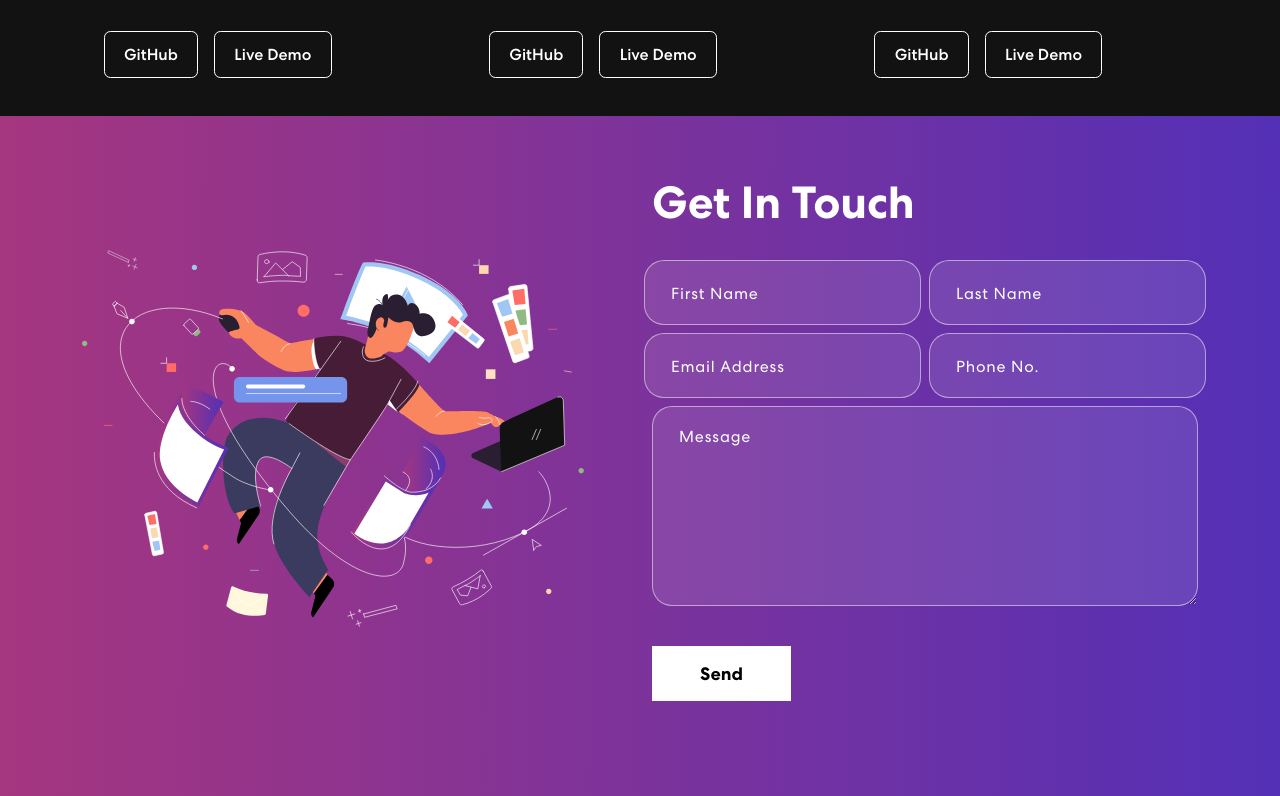
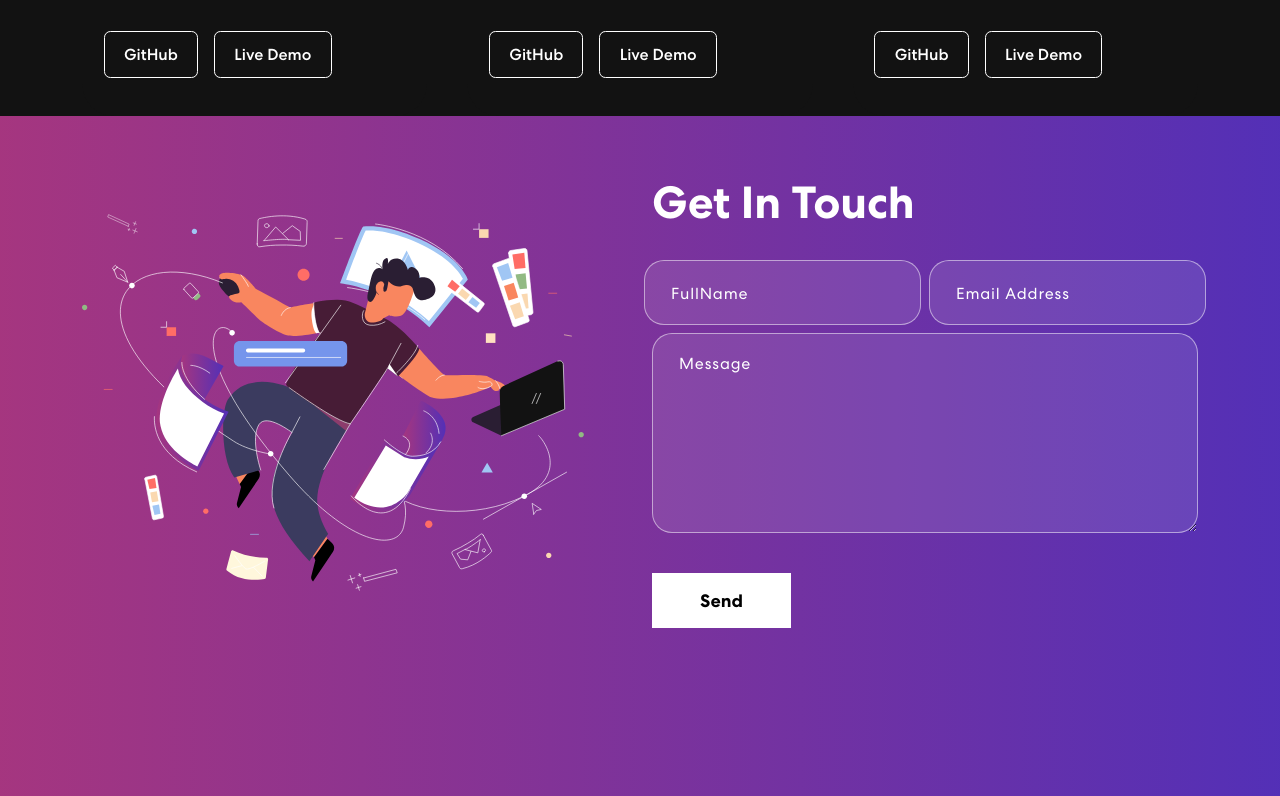
Before and after one commit to niteshSingh001/MY-PORTFOLIO-WEBSITE, a React (Create React App) app: page / in a window 1280 px wide. Shown: the part 1724-2520 px from the top of the page. Built offline with nearby package versions, Linux system fonts and the light colour scheme.

Commit message:
updated Contact component

```diff
--- a/package.json
+++ b/package.json
@@ -4,6 +4,7 @@
   "private": true,
   "proxy": "https://localhost:5000",
   "dependencies": {
+    "@emailjs/browser": "^3.11.0",
     "@testing-library/jest-dom": "^5.17.0",
     "@testing-library/react": "^13.4.0",
     "@testing-library/user-event": "^13.5.0",
--- a/src/components/Contact.js
+++ b/src/components/Contact.js
@@ -1,53 +1,33 @@
-import React, { useState } from "react";
+import React, { useRef, useState } from "react";
 import contactImg from "../assets/img/contact-img.svg";
 import { Container, Row, Col } from "react-bootstrap";
+import emailjs from "@emailjs/browser";
 
 function Contact() {
-  const formInitialDetails = {
-    firstName: "",
-    lastName: "",
-    email: "",
-    phone: "",
-    message: "",
-  };
+  const form = useRef();
 
-  const [formDetails, setFormDetails] = useState(formInitialDetails);
-  const [buttonText, setButtonText] = useState("Send");
-  const [status, setStatus] = useState({});
+  const sendEmail = (e) => {
+    e.preventDefault();
 
-  const onFormUpdate = (category, value) => {
-    setFormDetails({
-      ...formDetails,
-      [category]: value,
-    });
-  };
-
-  const handleSubmit = async (e) => {
-    e.preventDefault();
-    setButtonText("Sending...");
-    let response = await fetch("http://localhost:5000/contact", {
-      method: "POST",
-      headers: {
-        "Content-Type": "Application/json;charset=utf-8",
+    emailjs
+      .sendForm(
+        "service_tejaqo5",
+        "template_5czy8rr",
+        form.current,
+        "BP5Q0MfyjmBdeUL7f"
+      )
+      .then(
+        (result) => {
+          console.log(result.text);
         },
-      body: JSON.stringify(formDetails),
-    });
-    setButtonText("Send");
-    let result = await response.json();
-    setFormDetails(formInitialDetails);
-
-    if (result.code === 200) {
-      setStatus({ success: true, message: "Mesage Sent Successfully" });
-    } else {
-      setStatus({
-        success: false,
-        message: "Something Went Wrong,Please try again Later.",
-      });
+        (error) => {
+          console.log(error.text);
         }
+      );
+    e.target.reset();
   };
 
   return (
-    <div>
     <section className="contact" id="connect">
       <Container>
         <Row className="align-items-center">
@@ -56,79 +36,41 @@ function Contact() {
           </Col>
           <Col md={6}>
             <h2>Get In Touch</h2>
-              <form onSubmit={handleSubmit}>
+            <form onSubmit={sendEmail} ref={form}>
               <Row>
                 <Col sm={6} className="px-1">
                   <input
                     type="text"
-                      value={formDetails.firstName}
-                      placeholder="First Name"
-                      onChange={(e) => {
-                        onFormUpdate("firstName", e.target.value);
-                      }}
-                    />
-                  </Col>
-                  <Col sm={6} className="px-1">
-                    <input
-                      type="text"
-                      value={formDetails.lastName}
-                      placeholder="Last Name"
-                      onChange={(e) => {
-                        onFormUpdate("lastName", e.target.value);
-                      }}
+                    placeholder="FullName"
+                    name="name"
+                    required
                   />
                 </Col>
                 <Col sm={6} className="px-1">
                   <input
                     type="email"
-                      value={formDetails.email}
                     placeholder="Email Address"
-                      onChange={(e) => {
-                        onFormUpdate("email", e.target.value);
-                      }}
-                    />
-                  </Col>
-                  <Col sm={6} className="px-1">
-                    <input
-                      type="tel"
-                      value={formDetails.phone}
-                      placeholder="Phone No."
-                      onChange={(e) => {
-                        onFormUpdate("phone", e.target.value);
-                      }}
+                    name="email"
+                    required
                   />
                 </Col>
                 <Col>
                   <textarea
                     rows="6"
-                      value={formDetails.message}
                     placeholder="Message"
-                      onChange={(e) => {
-                        onFormUpdate("message", e.target.value);
-                      }}
+                    name="message"
+                    required
                   ></textarea>
                   <button type="submit">
-                      <span>{buttonText}</span>
+                    <span>Send</span>
                   </button>
                 </Col>
-                  {status.message && (
-                    <Col>
-                      <p
-                        className={
-                          status.success === false ? "danger" : "success"
-                        }
-                      >
-                        {status.message}
-                      </p>
-                    </Col>
-                  )}
               </Row>
             </form>
           </Col>
         </Row>
       </Container>
     </section>
-    </div>
   );
 }
 
```
Also changed, not shown: src/server.js (deleted, +0 -54 lines), 1 other file (tests, documents, lock files or other folders). Lines whose indentation alone changed are shown as unchanged.
